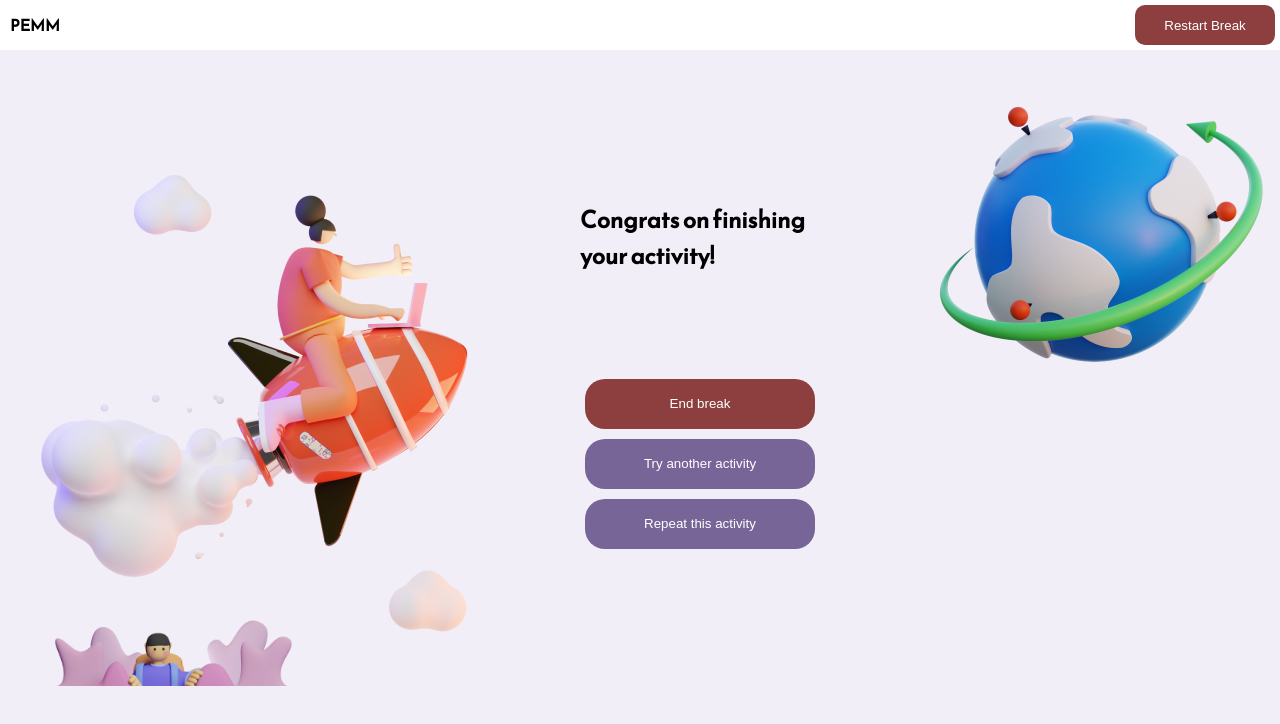
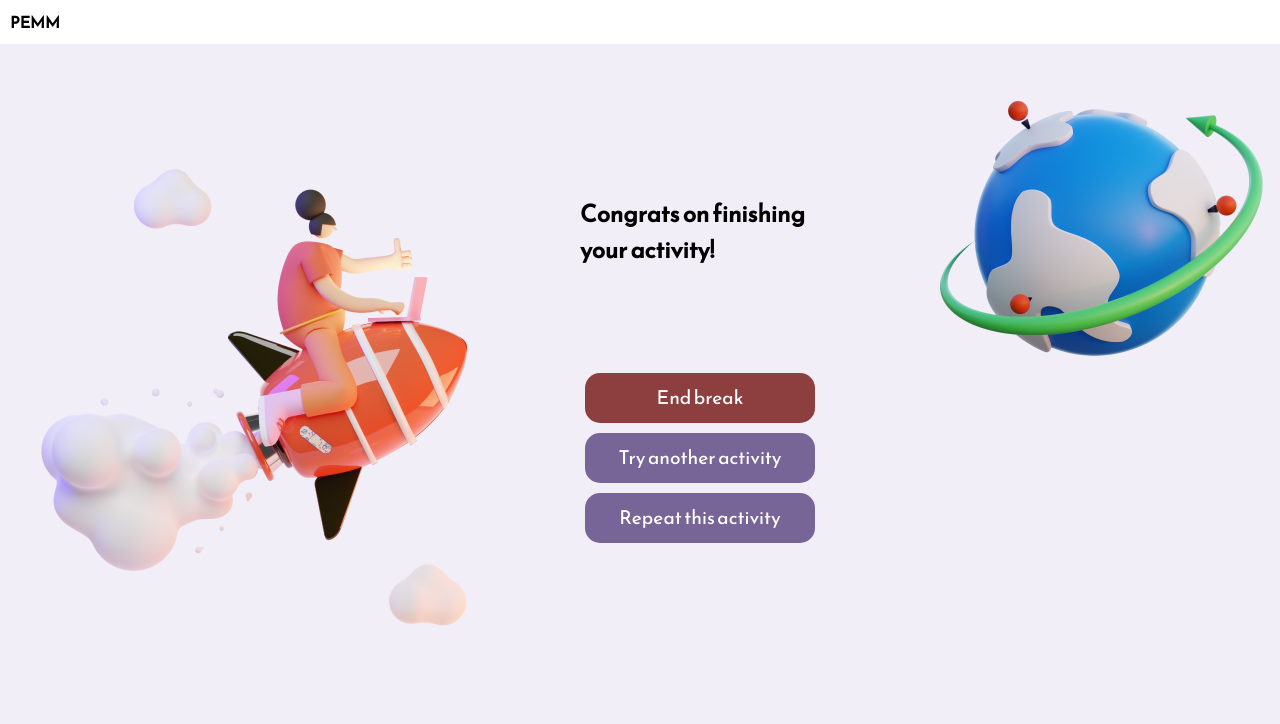
Before and after one commit to gaiasamadhi/take-a-break-frontend, a React (Create React App) app: page /finish in a window 1280 px wide. Shown: the top 724 px of the page. Built offline with nearby package versions, Linux system fonts and the light colour scheme; no server answers; the HTML template or start-up script is replaced by a standard one.

Commit message:
fix alignment, fonts, border radius, add finish activity page

```diff
--- a/src/Activity.css
+++ b/src/Activity.css
@@ -1,6 +1,6 @@
 @import url("https://fonts.googleapis.com/css2?family=Reem+Kufi&display=swap");
 
-.activityPage, .feedbackPage2 {
+.activityPage {
   display: flex;
   flex-direction: column;
   background-image: url("./assets/Photo5.png");
@@ -8,6 +8,11 @@
   background-size: 30%;
   background-position-x: right 0px;
   background-position-y: bottom ;
+}
+
+.feedbackPage2, .finishedActivity {
+  display: flex;
+  flex-direction: column;
 }
 .feedbackPage {
   display: flex;
@@ -45,6 +50,8 @@
   border: none;
   color: white;
   margin: 5px;
+  font-family: inherit;
+  font-size: large;
 }
 .restart-button:hover {
   cursor: pointer;
@@ -127,6 +134,7 @@ iframe {
 }
 .breakDescriptionContainer h2 {
   text-align: center;
+  margin-bottom: 5px;
 }
 .activityDescription {
   display: flex;
@@ -144,6 +152,8 @@ iframe {
   justify-content: center;
   align-items: center;
   flex-wrap: nowrap;
+  margin-left: 10px;
+  margin-bottom: 15px;
 }
 .benefitDescription {
   display: flex;
@@ -171,11 +181,13 @@ iframe {
 .start-button {
   width: 230px;
   height: 50px;
-  border-radius: 20px;
+  border-radius: 15px;
   border: none;
   background: #786598;
   color: white;
   margin: 5px;
+  font-family: inherit;
+  font-size: larger;
 }
 .start-button:hover {
   cursor: pointer;
@@ -184,11 +196,13 @@ iframe {
 .end-button {
   width: 230px;
   height: 50px;
-  border-radius: 20px;
+  border-radius: 15px;
   border: none;
   background: #8d3f3f;
   color: white;
   margin: 5px;
+  font-family: inherit;
+  font-size: larger;
 }
 .end-button:hover {
   cursor: pointer;
@@ -288,12 +302,21 @@ input[type="range"]::-webkit-slider-thumb::before {
     /* border-color: #57417c; */
 }
 .comment {
+    display: flex;
+    flex-direction: column;
+    justify-content: center;
     align-self: center;
     width: 500px;
 }
 
 .comment h4 {
     text-align: left;
+}
+
+.comment form {
+  display: flex;
+  flex-direction: column;
+  align-items: center;
 }
 
 .feedback-button {
--- a/src/components/step-three-main.css
+++ b/src/components/step-three-main.css
@@ -19,11 +19,13 @@
 }
 
 .step-three-main-row__content {
-    margin-top: 72px;
+    display: flex;
+    justify-content: center;
+    align-items: center;
+    margin-top: 40px;
     margin-bottom: 85px;
     font-size: 36px;
-    line-height: 54px;
-    width: 70.18%;
+    width: 60%;
 }
 
 .step-three-main-row__content__underline {
--- a/src/components/step-three-main.js
+++ b/src/components/step-three-main.js
@@ -15,12 +15,12 @@ function StepThreeMain({activity}) {
                 <img className='step-three-main-row__image' src={progressBar} alt='Progress bar'/>
             </div>
             <div className='step-three-main-row'>
-                <div className='step-three-main-row__content'>Do you want a break recommendation based on your <span className='step-three-main-row__content__underline'>preferences</span> or <span className='step-three-main-row__content__underline'>current symptoms</span> you might be experiencing?</div>
+                <div className='step-three-main-row__content'><p style={{textAlign:"center"}}>Do you want a break recommendation based on a <u>goal</u> or your <u>preferences</u>?</p></div>
             </div>
             <div className='step-three-main-row'>
                 <div className='step-three-main-row__column'>
+                    <Link to='/step-four/symptoms'><PrimaryButton text='Based on goal'/></Link>
                     <Link to='/step-four/preferences'><PrimaryButton text='Based on preferences'/></Link>
-                    <Link to='/step-four/symptoms'><PrimaryButton text='Based on goals'/></Link>
                 </div>
             </div>
             <div className='step-three-main-row-custom'>
--- a/src/components/symptoms-main.css
+++ b/src/components/symptoms-main.css
@@ -75,6 +75,8 @@
     height: 40px;
 }
 .goal {
+    display: flex;
+    align-items: center;
     width: 300px;
 }
 
--- a/src/components/symptoms-main.js
+++ b/src/components/symptoms-main.js
@@ -54,7 +54,7 @@ function SymptomsMain({ activity }) {
             <div className="symptoms-main-row__content">
               Select{" "}
               <span className="symptoms-main-row__content__underline">one</span>{" "}
-              symptom you are currently experiencing:
+               goal you would like to work towards for this break:
             </div>
           </div>
           <div className="big-checkbox">
@@ -90,7 +90,7 @@ function SymptomsMain({ activity }) {
                   : "616d66855fbae6e46f05c7aa"
               }`}
             > <div>
-              <PrimaryButton text="Confirm goals" />
+              <PrimaryButton text="Confirm goal" />
               </div>
             </Link>
           </div>
--- a/src/pages/Activity.js
+++ b/src/pages/Activity.js
@@ -9,18 +9,21 @@ import { useParams, Link } from "react-router-dom";
 
 export default function Activity({ activity }) {
   const timerRef = useRef();
-  const handleStart = () => {timerRef.current.start(); setAutoplay("?autoplay=1")};
+  const handleStart = () => {
+    timerRef.current.start();
+    setAutoplay("?autoplay=1");
+  };
   const handlePause = () => timerRef.current.pause();
   const renderer = ({ minutes, seconds }) => (
     <span>
       {zeroPad(minutes)}:{zeroPad(seconds)}
     </span>
   );
-  console.log(timerRef)
+  console.log(timerRef);
   const activityID = useParams();
   const filteredActivity = activity.filter((act) => act._id === activityID.id);
   console.log(filteredActivity);
-  const [autoplay, setAutoplay] = useState("")
+  const [autoplay, setAutoplay] = useState("");
   return (
     <div className="activityPage">
       <div className="restart-break">
@@ -33,7 +36,11 @@ export default function Activity({ activity }) {
             <iframe
               width="585"
               height="330"
-              src={"https://www.youtube.com/embed/" + act.source.slice(32) + autoplay}
+              src={
+                "https://www.youtube.com/embed/" +
+                act.source.slice(32) +
+                autoplay
+              }
               title="YouTube video player"
               frameborder="0"
               allow="accelerometer; autoplay; clipboard-write; encrypted-media; gyroscope; picture-in-picture"
@@ -53,10 +60,8 @@ export default function Activity({ activity }) {
               <button className="start-button" onClick={handleStart}>
                 Start timer
               </button>
-              <Link to="/feedback">
-              <button className="end-button">
-                End activity early
-              </button>
+              <Link to="/finish">
+                <button className="end-button">End activity</button>
               </Link>
             </div>
           </div>
@@ -64,7 +69,6 @@ export default function Activity({ activity }) {
             <div className="breakDescriptionContainer">
               <h2>{act.name}</h2>
               <div className="activityDescription">
-                {/* <img src={activityPic}></img> */}
                 <p>{act.description}</p>
               </div>
             </div>
@@ -73,21 +77,23 @@ export default function Activity({ activity }) {
               <div className="benefitDescription">
                 {act.benefits.map((b) => (
                   <div className="benefitContainer">
-                    <img src={marker} style={{width: "25px", height: "25px"}}></img>
+                    <img
+                      src={marker}
+                      style={{ width: "25px", height: "25px" }}
+                    ></img>
                     <p>{b.name}</p>
                   </div>
                 ))}
               </div>
             </div>
           </div>
-          {/* <div className="bg">
-            <img style={{}}src={background}></img>
-          </div> */}
           <div>
-          <button className="back">
-            <img src={arrow} style={{ width: "27px", height: "18px" }} />
-            Back to last step
-          </button>
+            <Link to="/step-three">
+              <button className="back">
+                <img src={arrow} style={{ width: "27px", height: "18px" }} />
+                Back to last step
+              </button>
+            </Link>
           </div>
         </>
       ))}
--- a/src/pages/Feedback.js
+++ b/src/pages/Feedback.js
@@ -95,7 +95,7 @@ export default function Feedback() {
         </form>
       </div>
       <div className="go-back-btn">
-        <Link to="/step-two/">
+        <Link to="/finish/">
           <button className="back">
             <img src={arrow} style={{ width: "27px", height: "18px" }} />
             Back to last step
--- a/src/pages/Finish.js
+++ b/src/pages/Finish.js
@@ -1,20 +1,23 @@
 import "../Activity.css";
 import rocket from "../assets/Photo6.png";
 import globe from "../assets/Saly-44.png";
-
+import { Link } from "react-router-dom";
 export default function Finish() {
   return (
-    <div className="activityPage">
+    <div className="finishedActivity">
       <div className="restart-break">
         <h4>PEMM</h4>
-        <button className="restart-button">Restart Break</button>
       </div>
       <div className="finish">
         <img src={rocket}></img>
         <div className="finishButtons">
           <h2>Congrats on finishing your activity!</h2>
+        <Link to="/feedback">
         <button className="end-button">End break</button>
+        </Link>
+        <Link to="/step-one">
         <button className="start-button">Try another activity</button>
+        </Link>
         <button className="start-button">Repeat this activity</button>
         </div>
         <img src={globe} style={{ height: "50%" }}></img>
```
